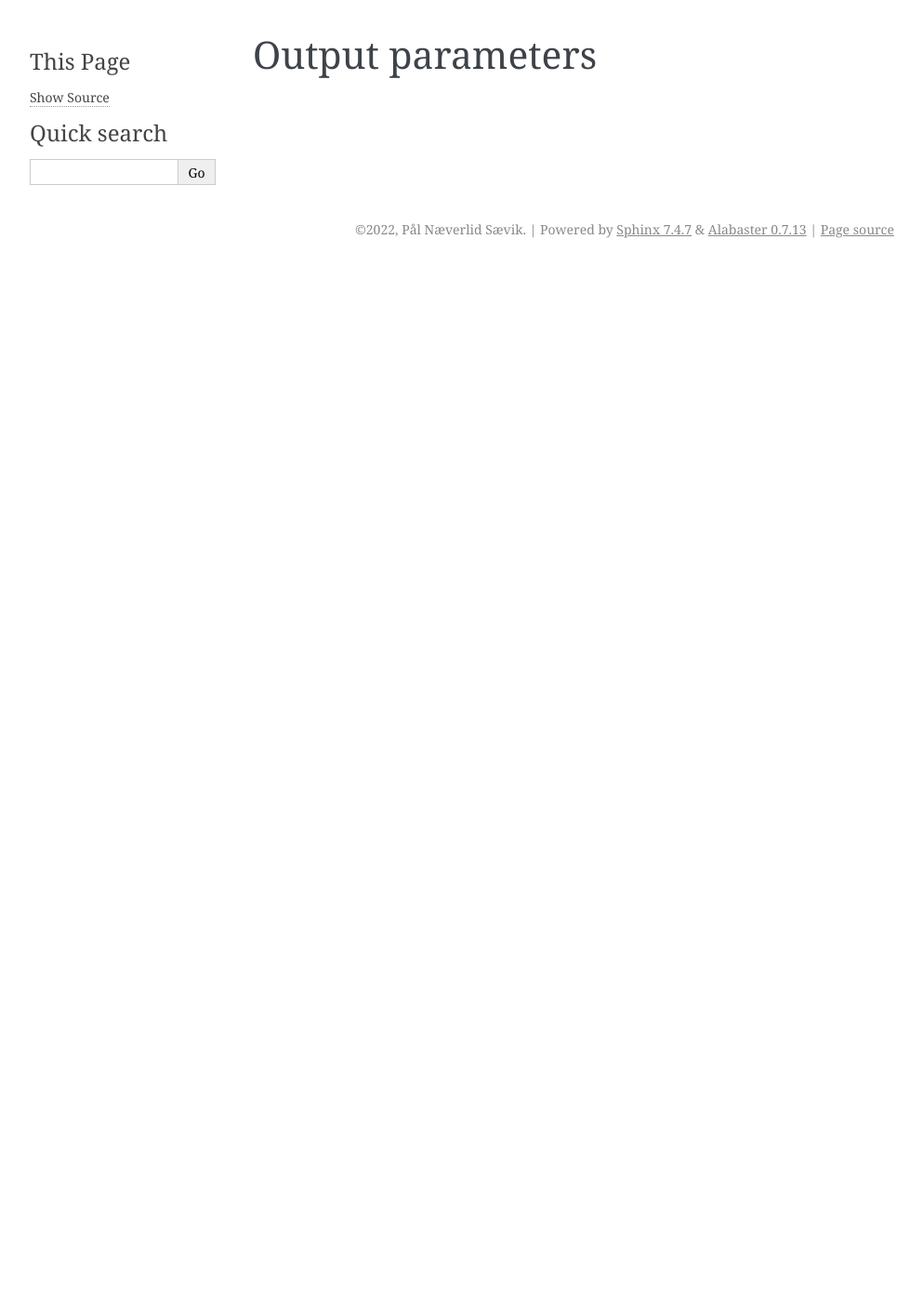
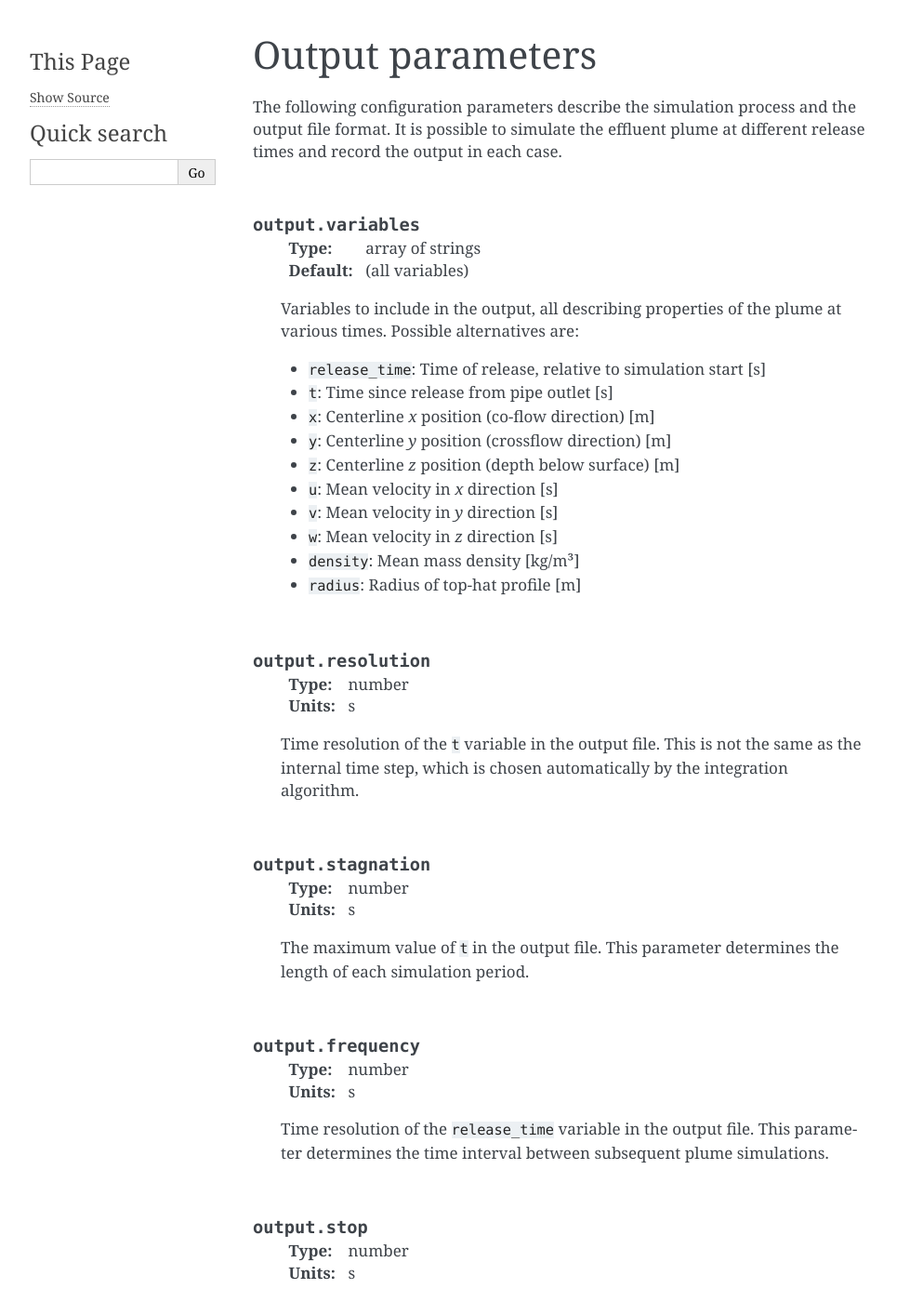
Before and after one commit to pnsaevik/effluent, a Sphinx documentation site: the page built from docs/source/config/output.rst, in a window 1280 px wide and 1400 px high. Shown: the whole window at 93% size, without its empty margins (148-1141 px from the left). Built offline with Sphinx 7.4.7, drawn with Linux system fonts in a browser that asks for light colours; some of the changed text lies outside the part shown.

Commit message:
Add output documentation

```diff
--- a/docs/source/config/output.rst
+++ b/docs/source/config/output.rst
@@ -1,3 +1,91 @@
 ===============================
 Output parameters
 ===============================
+
+The following configuration parameters describe the simulation process and the
+output file format. It is possible to simulate the effluent plume at different
+release times and record the output in each case.
+
+|
+
+.. confval:: output.variables
+
+    :type: array of strings
+    :default: (all variables)
+
+    Variables to include in the output, all describing properties of the plume
+    at various times. Possible alternatives are:
+
+    * ``release_time``: Time of release, relative to simulation start [s]
+    * ``t``: Time since release from pipe outlet [s]
+    * ``x``: Centerline *x* position (co-flow direction) [m]
+    * ``y``: Centerline *y* position (crossflow direction) [m]
+    * ``z``: Centerline *z* position (depth below surface) [m]
+    * ``u``: Mean velocity in *x* direction [s]
+    * ``v``: Mean velocity in *y* direction [s]
+    * ``w``: Mean velocity in *z* direction [s]
+    * ``density``: Mean mass density [kg/m³]
+    * ``radius``: Radius of top-hat profile [m]
+
+|
+
+.. confval:: output.resolution
+
+    :type: number
+    :units: s
+
+    Time resolution of the ``t`` variable in the output file. This is not the
+    same as the internal time step, which is chosen automatically by the
+    integration algorithm.
+
+|
+
+.. confval:: output.stagnation
+
+    :type: number
+    :units: s
+
+    The maximum value of ``t`` in the output file.
+    This parameter determines the length of each simulation period.
+
+|
+
+.. confval:: output.frequency
+
+    :type: number
+    :units: s
+
+    Time resolution of the ``release_time`` variable in the output file.
+    This parameter determines the time interval between subsequent
+    plume simulations.
+
+|
+
+.. confval:: output.stop
+
+    :type: number
+    :units: s
+
+    The maximum value of ``release_time`` in the output file.
+    This parameter determines when the subsequent plume simulations should be
+    stopped.
+
+|
+
+.. confval:: output.csv.file
+
+    :type: string
+
+    Write results to the specified file using the CSV format. Output variables
+    are comma-separated. Rows are sorted by ``release_time``, then by ``t``.
+
+|
+
+.. confval:: output.nc.file
+
+    :type: string
+
+    Write results to the specified file using the
+    `netCDF4 format <https://unidata.github.io/netcdf4-python/>`_. Output
+    variables are structured with ``release_time`` as the first
+    dimension and ``t`` as the second dimension.
```
